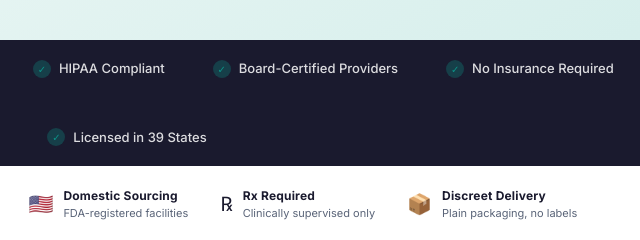
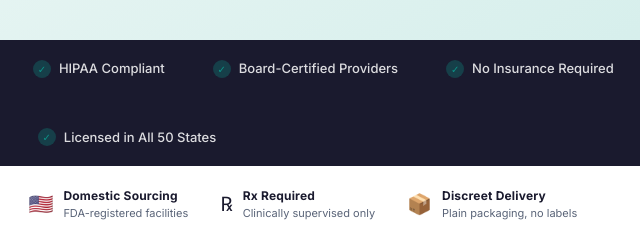
Before and after one commit to DexPope/asrx-site, a plain HTML site: page index.html in a window 1280 px wide. Shown: the part 940-1180 px from the top of the page, 513-1153 px from the left. Drawn offline with nearby package versions, Linux system fonts and the light colour scheme; a web font is replaced by a local one.

Commit message:
ASRX: standardize to licensed in all 50 states everywhere

```diff
--- a/index.html
+++ b/index.html
@@ -633,7 +633,7 @@ footer{background:#0e1520;padding:60px 0 32px}
   <div class="trust-item"><div class="ti-check">✓</div>HIPAA Compliant</div>
   <div class="trust-item"><div class="ti-check">✓</div>Board-Certified Providers</div>
   <div class="trust-item"><div class="ti-check">✓</div>No Insurance Required</div>
-  <div class="trust-item"><div class="ti-check">✓</div>Licensed in 39 States</div>
+  <div class="trust-item"><div class="ti-check">✓</div>Licensed in All 50 States</div>
 </div>
 </div>
 </div>
```
